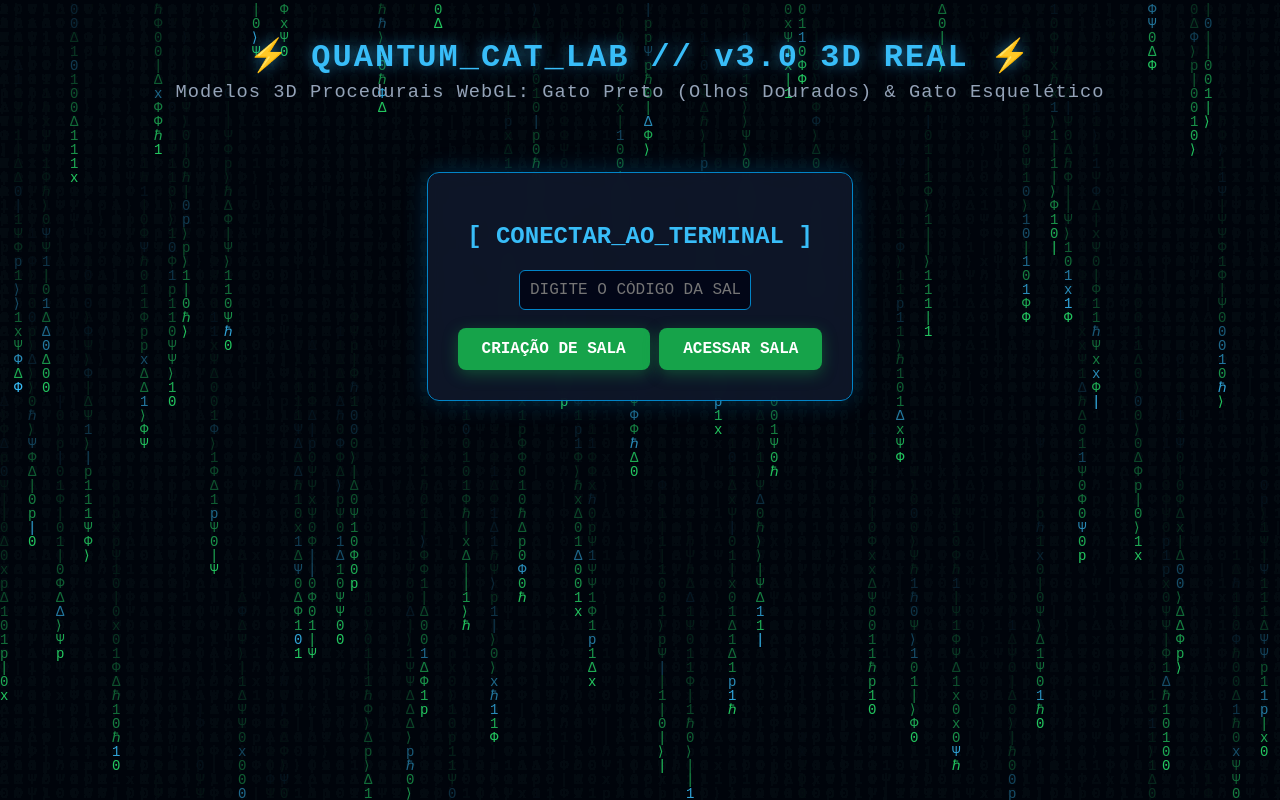
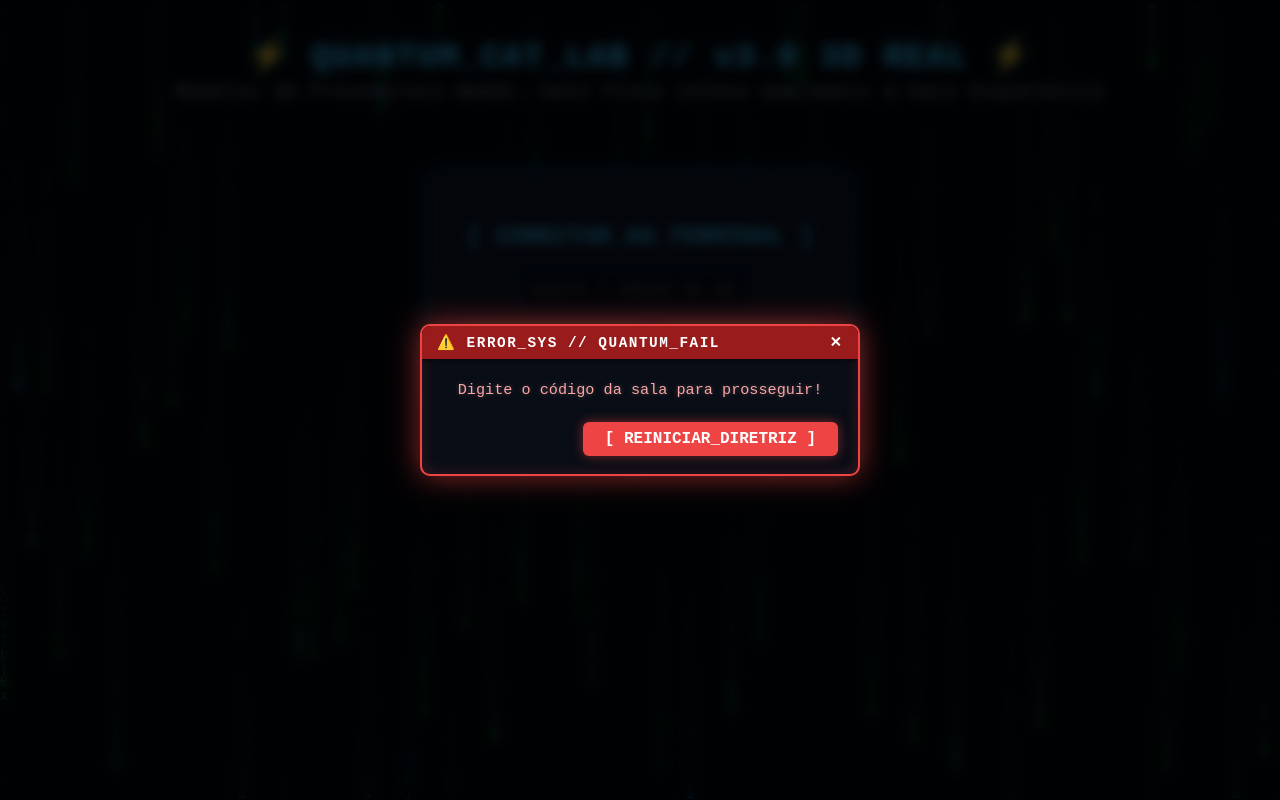
Before and after one commit to kemuelmourasilva-cmyk/gato-e-gatos, a website: page public/index.html in a window 1280 px wide. Both pictures are taken after a click on the button "CRIAÇÃO DE SALA". Drawn offline with nearby package versions, Linux system fonts and the light colour scheme; no server answers.

Commit message:
Update index.html

```diff
--- a/public/index.html
+++ b/public/index.html
@@ -226,6 +226,7 @@
     button:hover { background: #22c55e; box-shadow: 0 0 20px rgba(34, 197, 94, 0.7); transform: translateY(-2px); }
     button:disabled { background: #334155; color: #64748b; cursor: not-allowed; box-shadow: none; transform: none; }
 
+    /* ESTILO DO MODAL DE SUCESSO / RELATÓRIO */
     .modal-overlay {
       position: fixed; top: 0; left: 0; width: 100%; height: 100%;
       background: rgba(3, 7, 18, 0.85); backdrop-filter: blur(5px);
@@ -233,9 +234,86 @@
     }
     .modal-content {
       background: #0f172a; border: 2px solid #a855f7; box-shadow: 0 0 25px rgba(168, 85, 247, 0.5);
-      padding: 25px; border-radius: 12px; max-width: 400px; text-align: center; color: #f1f5f9;
+      padding: 25px; border-radius: 12px; max-width: 420px; text-align: center; color: #f1f5f9;
     }
     .modal-content h2 { margin-top: 0; color: #38bdf8; }
+
+    /* POPUP DE ERRO FLUTUANTE ESTILO ERRO DE COMPUTADOR QUÂNTICO */
+    .error-dialog-overlay {
+      position: fixed; top: 0; left: 0; width: 100%; height: 100%;
+      background: rgba(0, 0, 0, 0.75); backdrop-filter: blur(6px);
+      display: none; align-items: center; justify-content: center; z-index: 200;
+      animation: fadeIn 0.2s ease-out;
+    }
+
+    .error-dialog-box {
+      background: #090d16;
+      border: 2px solid #ef4444;
+      box-shadow: 0 0 30px rgba(239, 68, 68, 0.6), inset 0 0 15px rgba(239, 68, 68, 0.2);
+      border-radius: 10px;
+      width: 90%;
+      max-width: 440px;
+      overflow: hidden;
+      animation: popGlitch 0.25s ease-out;
+    }
+
+    .error-dialog-header {
+      background: #991b1b;
+      color: #ffffff;
+      padding: 8px 15px;
+      display: flex;
+      justify-content: space-between;
+      align-items: center;
+      font-weight: bold;
+      font-size: 0.9rem;
+      letter-spacing: 1.5px;
+      text-transform: uppercase;
+      box-shadow: 0 2px 5px rgba(0,0,0,0.5);
+    }
+
+    .error-dialog-body {
+      padding: 20px;
+      color: #fca5a5;
+      font-family: 'Courier New', Courier, monospace;
+      font-size: 0.95rem;
+      line-height: 1.5;
+      text-shadow: 0 0 5px rgba(254, 202, 202, 0.3);
+    }
+
+    .error-dialog-footer {
+      padding: 0 20px 18px 20px;
+      text-align: right;
+    }
+
+    .btn-error-ok {
+      background: #ef4444;
+      color: #ffffff;
+      border: none;
+      padding: 8px 22px;
+      font-family: monospace;
+      font-weight: bold;
+      border-radius: 6px;
+      cursor: pointer;
+      box-shadow: 0 0 12px rgba(239, 68, 68, 0.5);
+      transition: all 0.2s;
+    }
+
+    .btn-error-ok:hover {
+      background: #dc2626;
+      box-shadow: 0 0 18px rgba(239, 68, 68, 0.8);
+      transform: scale(1.05);
+    }
+
+    @keyframes fadeIn {
+      from { opacity: 0; }
+      to { opacity: 1; }
+    }
+
+    @keyframes popGlitch {
+      0% { transform: scale(0.8) translateY(-20px); opacity: 0; }
+      50% { transform: scale(1.03); }
+      100% { transform: scale(1) translateY(0); opacity: 1; }
+    }
   </style>
 </head>
 <body>
@@ -307,7 +385,36 @@
     </div>
   </div>
 
+  <!-- MODAL DE ERRO ESTILIZADO (SUBSTITUTO DO ALERT PADRÃO) -->
+  <div id="quantum-error-modal" class="error-dialog-overlay">
+    <div class="error-dialog-box">
+      <div class="error-dialog-header">
+        <span>⚠️ ERROR_SYS // QUANTUM_FAIL</span>
+        <span style="cursor:pointer;" onclick="closeErrorModal()">✕</span>
+      </div>
+      <div id="quantum-error-msg" class="error-dialog-body">
+        [SISTEMA]: Operação inválida detectada.
+      </div>
+      <div class="error-dialog-footer">
+        <button class="btn-error-ok" onclick="closeErrorModal()">[ REINICIAR_DIRETRIZ ]</button>
+      </div>
+    </div>
+  </div>
+
   <script>
+    /* -------------------------------------------------------------
+       0. SISTEMA DE ALERTA DE ERRO CUSTOMIZADO (SUBSTITUTO DO ALERT)
+    ------------------------------------------------------------- */
+    function showAlert(message) {
+      playSound('miss');
+      document.getElementById('quantum-error-msg').innerText = message;
+      document.getElementById('quantum-error-modal').style.display = 'flex';
+    }
+
+    function closeErrorModal() {
+      document.getElementById('quantum-error-modal').style.display = 'none';
+    }
+
     /* -------------------------------------------------------------
        1. CANVAS ANIMADO DE FUNDO (EFEITO MATRIX QUÂNTICO)
     ------------------------------------------------------------- */
@@ -370,30 +477,25 @@
       renderer.setPixelRatio(window.devicePixelRatio);
       containerCell.appendChild(renderer.domElement);
 
-      // Luzes
       const ambientLight = new THREE.AmbientLight(0xffffff, 0.8);
       scene.add(ambientLight);
       const dirLight = new THREE.DirectionalLight(0xfacc15, 1.2);
       dirLight.position.set(2, 4, 3);
       scene.add(dirLight);
 
-      // Grupo do Gato Vivo Preto
       const catGroup = new THREE.Group();
 
-      // Corpo (Esfera Preta Polida)
       const bodyGeo = new THREE.SphereGeometry(0.6, 24, 24);
       const blackMat = new THREE.MeshPhongMaterial({ color: 0x0a0a0a, shininess: 80 });
       const body = new THREE.Mesh(bodyGeo, blackMat);
       body.position.y = 0.2;
       catGroup.add(body);
 
-      // Cabeça
       const headGeo = new THREE.SphereGeometry(0.45, 24, 24);
       const head = new THREE.Mesh(headGeo, blackMat);
       head.position.set(0, 0.7, 0.2);
       catGroup.add(head);
 
-      // Orelhas
       const earGeo = new THREE.ConeGeometry(0.18, 0.35, 16);
       const leftEar = new THREE.Mesh(earGeo, blackMat);
       leftEar.position.set(-0.22, 1.1, 0.2);
@@ -405,7 +507,6 @@
       rightEar.rotation.z = -0.2;
       catGroup.add(rightEar);
 
-      // Olhos Amarelos / Dourados Brilhantes
       const eyeGeo = new THREE.SphereGeometry(0.09, 16, 16);
       const yellowEyeMat = new THREE.MeshBasicMaterial({ color: 0xffd700 });
 
@@ -419,7 +520,6 @@
       rightEye.scale.set(1, 1.4, 0.5);
       catGroup.add(rightEye);
 
-      // Pupilas Pretas
       const pupilGeo = new THREE.SphereGeometry(0.04, 12, 12);
       const pupilMat = new THREE.MeshBasicMaterial({ color: 0x000000 });
       const leftPupil = new THREE.Mesh(pupilGeo, pupilMat);
@@ -431,7 +531,6 @@
 
       scene.add(catGroup);
 
-      // Animação de rotação suave
       let animId;
       function animate() {
         animId = requestAnimationFrame(animate);
@@ -463,10 +562,8 @@
       dirLight.position.set(-2, 4, 3);
       scene.add(dirLight);
 
-      // Grupo do Gato Morto Esquelético
       const catGroup = new THREE.Group();
 
-      // Caveira / Cabeça (Branca luminosa)
       const skullGeo = new THREE.SphereGeometry(0.48, 20, 20);
       const boneMat = new THREE.MeshPhongMaterial({ color: 0xf8fafc, shininess: 100, emissive: 0x334155 });
       const skull = new THREE.Mesh(skullGeo, boneMat);
@@ -474,7 +571,6 @@
       skull.scale.set(1, 0.9, 1);
       catGroup.add(skull);
 
-      // Órbitas dos Olhos (Vazias/Pretas)
       const eyeSocketGeo = new THREE.SphereGeometry(0.13, 12, 12);
       const socketMat = new THREE.MeshBasicMaterial({ color: 0x000000 });
       const leftSocket = new THREE.Mesh(eyeSocketGeo, socketMat);
@@ -485,7 +581,6 @@
       rightSocket.position.set(0.17, 0.65, 0.5);
       catGroup.add(rightSocket);
 
-      // Caixa Torácica / Costelas Pretas com traços brancos
       const spineGeo = new THREE.CylinderGeometry(0.06, 0.06, 0.8, 12);
       const spine = new THREE.Mesh(spineGeo, boneMat);
       spine.position.set(0, 0.0, 0);
@@ -514,7 +609,6 @@
     /* -------------------------------------------------------------
        3. LÓGICA DE JOGO, TABULEIROS E SOCKET.IO
     ------------------------------------------------------------- */
-    // Fallback Mock para io() se o Socket.IO não estiver disponível no servidor local/preview
     const socket = typeof io !== 'undefined' ? io() : {
       on: function(evt, cb) { console.log('[Socket Mock] Listener registrado:', evt); },
       emit: function(evt, data) {
@@ -575,27 +669,27 @@
           oscillator.stop(audioCtx.currentTime + 0.2);
         } else if (type === 'miss') {
           oscillator.type = 'sawtooth';
-          oscillator.frequency.setValueAtTime(200, audioCtx.currentTime);
-          gainNode.gain.setValueAtTime(0.05, audioCtx.currentTime);
+          oscillator.frequency.setValueAtTime(180, audioCtx.currentTime);
+          gainNode.gain.setValueAtTime(0.08, audioCtx.currentTime);
           oscillator.start();
-          oscillator.stop(audioCtx.currentTime + 0.15);
+          oscillator.stop(audioCtx.currentTime + 0.18);
         }
       } catch (e) {}
     }
 
     function createRoom() {
       const code = document.getElementById('room-code-input').value.trim();
-      if (!code) return alert('Digite o código da sala!');
+      if (!code) return showAlert('Digite o código da sala para prosseguir!');
       socket.emit('createRoom', code);
     }
 
     function joinRoom() {
       const code = document.getElementById('room-code-input').value.trim();
-      if (!code) return alert('Digite o código da sala!');
+      if (!code) return showAlert('Digite o código da sala para prosseguir!');
       socket.emit('joinRoom', code);
     }
 
-    socket.on('errorMsg', (m) => alert(m));
+    socket.on('errorMsg', (m) => showAlert(m));
     socket.on('init', (d) => {
       myPlayerNumber = d.playerNumber;
       document.getElementById('lobby').style.display = 'none';
@@ -665,7 +759,7 @@
             myDeadCat = { x: newDeadX, y: newDeadY };
             finishTurnAfterMove(`Efeito Túnel ativado! Salto para (${x},${y}).`);
           } else {
-            alert('Túnel inválido! Unidade excederia os limites do sistema.');
+            showAlert('Túnel inválido! Unidade excederia os limites do sistema.');
           }
           return;
         }
@@ -681,14 +775,14 @@
             myDeadCat = { x: newDeadX, y: newDeadY };
             finishTurnAfterMove(`Movimento espelho executado. Vivo em (${x},${y}).`);
           } else {
-            alert('Coordenadas de espelho inválidas fora da matriz!');
+            showAlert('Coordenadas de espelho inválidas fora da matriz!');
           }
         } else {
-          alert('No modo padrão, selecione o setor do Gato Vivo para calcular o espelho!');
+          showAlert('No modo padrão, selecione o setor do Gato Vivo para calcular o espelho!');
         }
 
       } else if (isMyTurn && !hasRolledDice) {
-        alert('Execute o Dado Quântico primeiro!');
+        showAlert('Execute o Dado Quântico primeiro!');
       }
     }
 
@@ -711,7 +805,7 @@
       const historyArr = type === 'live' ? enemyLiveHistory : enemyDeadHistory;
 
       if (historyArr[idx] === 'MISS') {
-        alert('Esta coordenada está BLOQUEADA por interferência (❌) do turno anterior!');
+        showAlert('Esta coordenada está BLOQUEADA por interferência (❌) do turno anterior!');
         return;
       }
 
@@ -787,7 +881,7 @@
     }
 
     function confirmSetup() {
-      if (!myLiveCat || !myDeadCat) return alert('Posicione o Gato Vivo e o Gato Morto no tabuleiro!');
+      if (!myLiveCat || !myDeadCat) return showAlert('Posicione o Gato Vivo e o Gato Morto no tabuleiro!');
       socket.emit('setInitialPositions', { live: myLiveCat, dead: myDeadCat });
       document.getElementById('btn-confirm').disabled = true;
       setStatus('Configuração salva. Sincronizando com o oponente...');
@@ -795,7 +889,7 @@
     }
 
     function submitObservation() {
-      if (!guessLiveTarget || !guessDeadTarget) return alert('Selecione alvos em ambos os setores inimigos!');
+      if (!guessLiveTarget || !guessDeadTarget) return showAlert('Selecione alvos em ambos os setores inimigos!');
       socket.emit('observe', { targetLive: guessLiveTarget, targetDead: guessDeadTarget });
       addLog('Varredura de medição quântica disparada.');
 
@@ -890,7 +984,7 @@
       document.getElementById('popup-modal').style.display = 'none';
     }
 
-    socket.on('playerLeft', (m) => { alert(m); location.reload(); });
+    socket.on('playerLeft', (m) => { showAlert(m); location.reload(); });
   </script>
 </body>
 </html>
```
